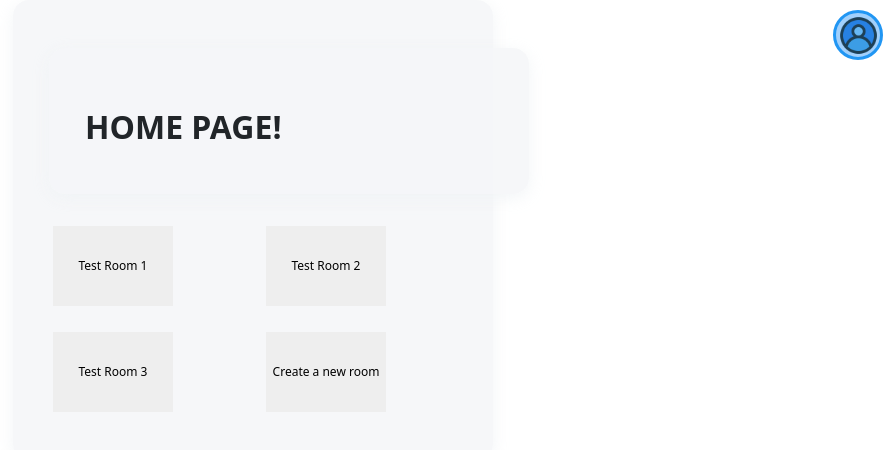
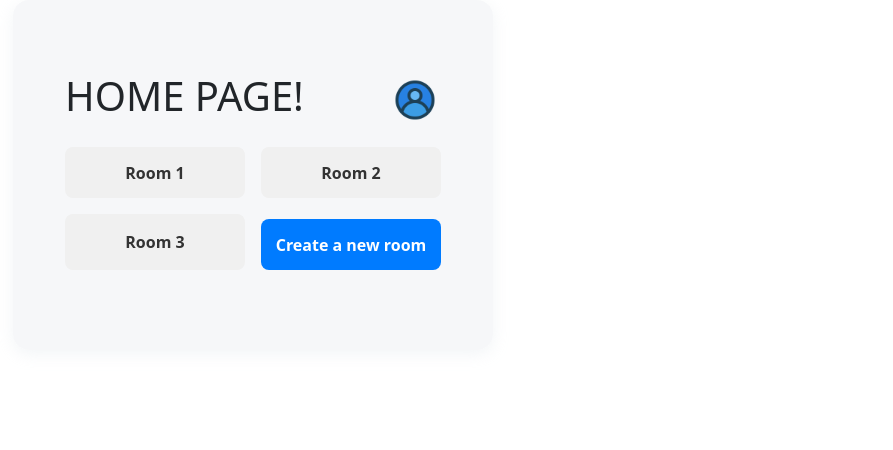
Before and after one commit to DeborahMR3/interiYOURS, a React (Vite) app: page /home in a window 1280 px wide. Shown: the top 450 px of the page, without its empty margins (387-1280 px from the left). Built offline with nearby package versions, Linux system fonts and the light colour scheme; no server answers.

Commit message:
added dropdown homePage

```diff
--- a/package.json
+++ b/package.json
@@ -13,6 +13,7 @@
     "@babylonjs/core": "^8.15.1",
     "@babylonjs/materials": "^8.15.1",
     "babylon": "^6.18.0",
+    "bootstrap": "^5.3.7",
     "firebase": "^11.10.0",
     "react": "^19.1.0",
     "react-bootstrap": "^2.10.10",
--- a/src/HomePage.css
+++ b/src/HomePage.css
@@ -1,48 +1,149 @@
 import { Dropdown } from 'react-bootstrap';
 
 .home-page {
-  width: 98vw;
-  max-width: 400px;
-  margin: 0 auto;
-  padding: 32px;
-  background: #f6f7f9ee;
+  min-height: 100vh;
+  width: 100vw;
+  margin: 0;
+  padding: 0;
+  background: #fff;         /* Fundo branco. */
   display: flex;
   flex-direction: column;
+}
+
+/* Se você tiver um .main-card, inclua este bloco, senão pode ignorar */
+.main-card {
+  flex: 1;
+  display: flex;
+  flex-direction: column;
+  justify-content: flex-start;
+  width: 100%;
+  padding: 1.5rem 1rem 2rem 1rem;  /* Padding só nas bordas da tela */
+  box-sizing: border-box;
+}
+
+.header-section {
+  display: flex;
+  flex-direction: row;
+  align-items: center;
+  margin-bottom: 1.2rem;
+  justify-content: space-between;
+  gap: 1rem;
+}
+
+/* AVATAR */
+.avatar-button {
+  width: 52px !important;
+  height: 52px !important;
+  display: flex !important;
   align-items: center;
   justify-content: center;
-  position: relative;
+  background: none;
+  border: none;
+  border-radius: 50% !important;
+  padding: 0;
   cursor: pointer;
+  transition: background 0.15s;
 }
-@media (min-width: 900px) {
-  section {
-    max-width: 480px;
-    padding: 48px 36px;
-    box-shadow: 0 4px 16px #eff2f5cc;
-    border-radius: 16px;
-  }
+.avatar-button:hover,
+.avatar-button:focus {
+  background-color: #e6f0fd;
+}
+.avatar-img {
+  width: 48px;
+  height: 48px;
+  border-radius: 50%;
+  display: block;
+  pointer-events: none;
+}
+
+/* REMOVE ARROW FROM DROPDOWN */
+.avatar-button.dropdown-toggle::after {
+  display: none !important;
+}
+
+/* CARDS/BUTTONS */
+.cards-container {
+  /* display: flex;
+  flex-direction: column; */
+  gap: 1rem;
+  width: 100%;
+  height: 100%;
+  display: grid;
+  grid-template-columns: 2fr 2fr;
+}
+
+.room-button {
+  padding: 0.85rem;
+  border: none;
+  border-radius: 0.5rem;
+  min-width: unset;
+  width: 100%;
+  font-weight: bold;
+  font-size: 1rem;
+  text-align: center;
+  cursor: pointer;
+  background-color: #f0f0f0;
+  color: #333;
+  transition: background 0.15s, color 0.15s;
+}
+
+.room-button.secondary:hover,
+.room-button.secondary:focus {
+  background-color: #e1e6ea;
+  color: #1976ff;
+}
+
+.room-button.primary {
+  background-color: #007bff;
+  color: white;
+  margin-top: 0.3rem;
+}
+
+.room-button.primary:hover,
+.room-button.primary:focus {
+  background-color: #0059c7;
+  color: #fff;
+}
+
+
+/* antes--------------------------------- */
+/* .home-page {
+  margin: 0;
+  padding: 0.5rem;
+}
+
+.header-section {
+  display: flex;
+  flex-direction: row;
+  align-items: center;
+  margin-bottom: 1.2rem;
+  justify-content: space-between;
+  gap: 1rem;
+}
+
+.avatar-button {
+  width: 52px !important;
+  height: 52px !important;
+  display: flex !important;
+  align-items: center;
+  justify-content: center;
+  background: none;
+  border: none;
+  border-radius: 50% !important;
+  padding: 0;
+  cursor: pointer;
+
+}
+
+.avatar-button:hover {
+  background-color: #e6f0fd;
 }
 
 .avatar-img {
-  display: flex;
-  width: 45px;
-  height: 45px;
+  width: 48px;
+  height: 48px;
   border-radius: 50%;
   display: block;
-}
-
-.avatar-button {
-  width: 50px;
-  height: 50px;
-  padding: 0;
-  border-radius: 50%;
-  position: absolute;
-  top: 10px;
-  right: 10px;
-  display: flex;
-  align-items: center;
-  justify-content: center;
-  background-color: #a1d0fc;
-  border: 3px solid #2196f3;
 
 }
 
@@ -50,36 +151,37 @@ import { Dropdown } from 'react-bootstrap';
   background-color: rgb(3, 103, 253);
 }
 
+.cards-container {
+  display: flex;
+  flex-direction: column;
+  gap: 0.8rem;
+}
+
 .room-button {
-  width: 120px;
-  height: 80px;
-  display: flex;
-  align-items: center;
-  justify-content: center;
-  font-size: 12px;
+  padding: 0.85rem;
+  border: none;
+  border-radius: 0.5rem;
+  min-width: unset;
+  width: 100%;
+  font-weight: bold;
+  font-size: 1rem;
+  text-align: center;
   cursor: pointer;
 }
 
-.cards-container {
-  display: grid;
-  grid-template-columns: 1fr 1fr;
-  gap: 26px 26px;
-  margin-top: 32px;
-  max-width: 400px;
-  margin-left: auto;
-  margin-right: auto;
-  width: 100%;
+
+
+.room-button.secondary {
+  background-color: #f0f0f0;
+  color: #333;
 }
 
-.room-button:hover {
-  background-color: #96bdf7;
+.room-button.primary {
+  background-color: #007bff;
+  color: white;
 }
 
-.home-page h1 {
-  width: 100%;
-  text-align: left;
-  margin: 12px 0 0 0;
-  padding-left: 0;
-  font-size: 2rem;
-  font-weight: 700;
-}
+
+.avatar-button.dropdown-toggle::after {
+  display: none !important;
+} */
--- a/src/HomePage.jsx
+++ b/src/HomePage.jsx
@@ -1,6 +1,8 @@
 import "./HomePage.css";
 import { useLocation } from "react-router-dom";
 import avatarImg from "./components/images/user-avatar-photo.webp";
+
+import AvatarDropdown from './components/AvatarDropdown';
 
 
 const HomePage = () => {
@@ -10,27 +12,37 @@ const HomePage = () => {
   const message = location.state?.message;
 
   const rooms = [
-  { id: 1, name: "Test Room 1" },
-  { id: 2, name: "Test Room 2" },
-  { id: 3, name: "Test Room 3" }
+  { id: 1, name: "Room 1" },
+  { id: 2, name: "Room 2" },
+  { id: 3, name: "Room 3" }
 ];
 
 return (
   <section className="home-page">
-      <button className="avatar-button" aria-label="user menu">
-        <img src={avatarImg} className="avatar-img" />
-      </button>
-      <section className="greeting-message">
+    <div className="main-card">
+
+      {/* header - greeting message + avatar dropdown */}
+      <div className="header-section">
+        <div>
           <h1>HOME PAGE!</h1>
-      </section>
           {message && <p>{message}</p>}
-      <div className="cards-container">
-        {rooms.map((room =>
-          <button className="room-button">{room.name}</button>
-      ))}
-           <button className="room-button">Create a new room</button>
+        </div>
+        <AvatarDropdown />
       </div>
 
+      {/* list of room buttons  */}
+      <div className="cards-container">
+        {rooms.map((room) => (
+          <button key={room.id} className="room-button secondary">
+            {room.name}
+          </button>
+        ))}
+        <button className="room-button primary">
+          Create a new room
+        </button>
+      </div>
+
+    </div>
   </section>
 );
 
--- /dev/null
+++ b/src/components/AvatarDropdown.jsx
@@ -0,0 +1,20 @@
+import Dropdown from 'react-bootstrap/Dropdown';
+import avatarImg from './images/user-avatar-photo.webp'; // caminho igual ao que já usa
+
+
+function AvatarDropdown() {
+  return (
+    <Dropdown align="end">
+      <Dropdown.Toggle variant="link" className="avatar-button p-0">
+        <img src={avatarImg} className="avatar-img" alt="User avatar" />
+      </Dropdown.Toggle>
+      <Dropdown.Menu>
+        <Dropdown.Item href="#/action-1">Your profile</Dropdown.Item>
+        <Dropdown.Item href="#/action-2">Log out</Dropdown.Item>
+        <Dropdown.Item href="#/action-3">Delete account</Dropdown.Item>
+      </Dropdown.Menu>
+    </Dropdown>
+  );
+}
+
+export default AvatarDropdown;
```
Also changed, not shown: 1 other file (tests, documents, lock files or other folders). Lines whose indentation alone changed are shown as unchanged.
